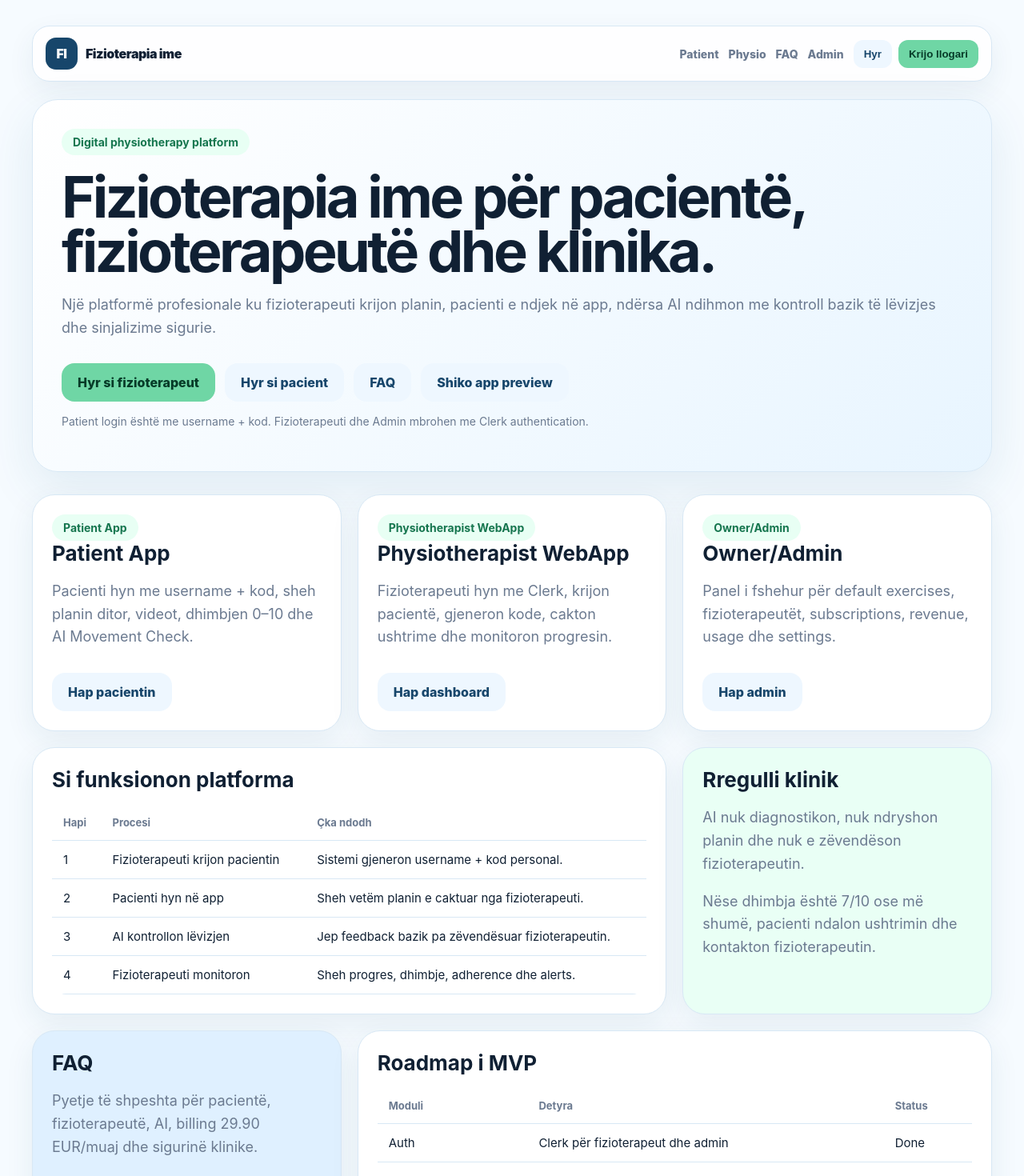
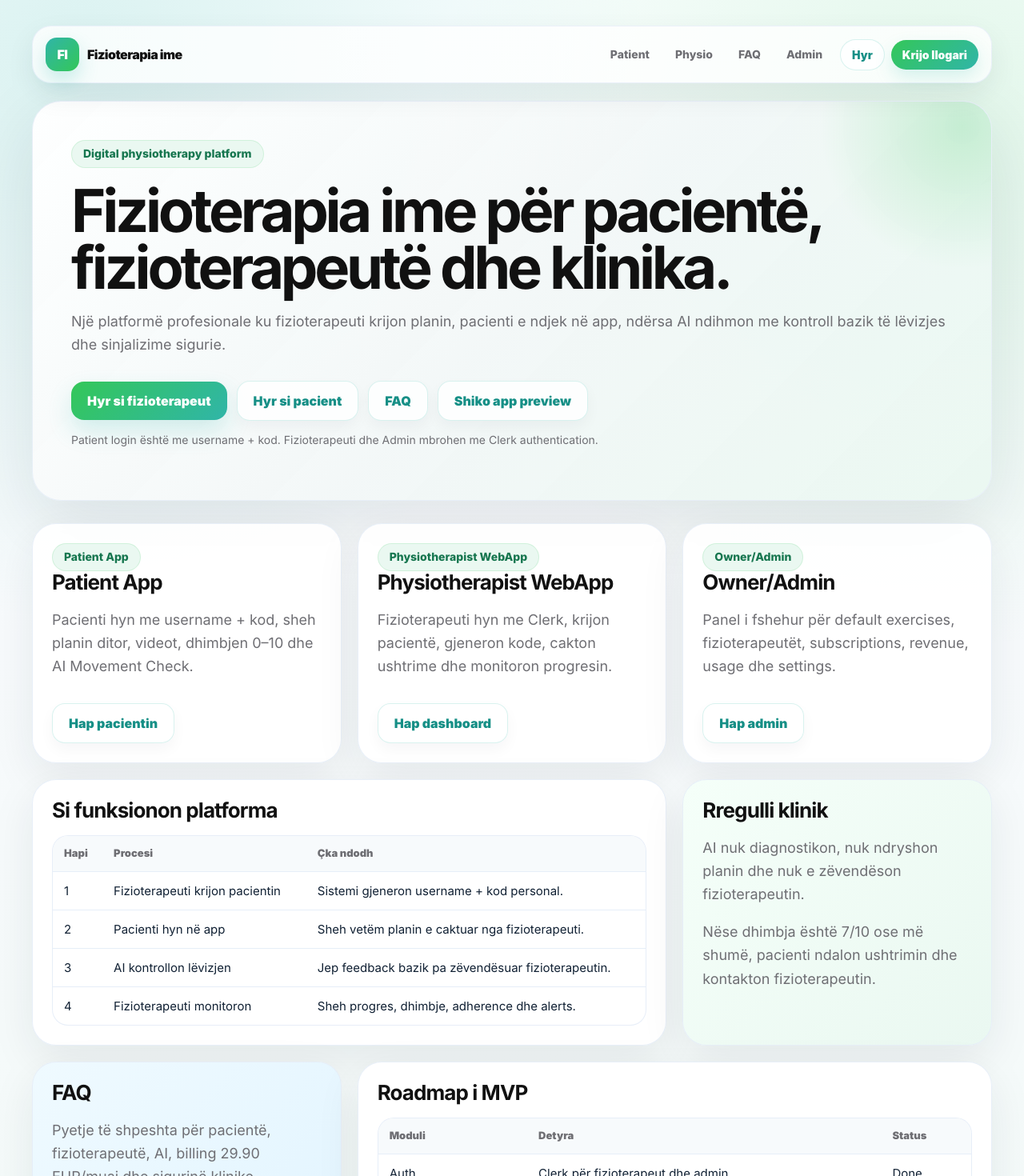
Before and after one commit to diellzarabushaj-source/FIZIOTERAPIA-IME, a Next.js app: page / in a window 1280 px wide. Shown: the top 1470 px of the page at 80% size. Built offline with nearby package versions, Linux system fonts and the light colour scheme; no server answers.

Commit message:
Sync Figma design system tokens to globals CSS with smooth UI polish

```diff
--- a/app/globals.css
+++ b/app/globals.css
@@ -1,29 +1,91 @@
 :root {
-  --bg: #f6fbff;
-  --card: #ffffff;
-  --blue: #dff0ff;
-  --blue-dark: #17466b;
-  --green: #6fd6a5;
-  --green-dark: #16764f;
-  --text: #102033;
-  --muted: #6b7a90;
-  --border: #d8e8f5;
+  --fi-green: #34C759;
+  --fi-green-dark: #16764F;
+  --fi-teal: #30B5A8;
+  --fi-teal-dark: #168F86;
+  --fi-bg: #F7FAFC;
+  --fi-bg-2: #EEF8F7;
+  --fi-soft: #F2F7F7;
+  --fi-white: #FFFFFF;
+  --fi-ink: #111111;
+  --fi-ink-2: #102033;
+  --fi-gray: #6E6E73;
+  --fi-gray-2: #8A9BA8;
+  --fi-line: #E6EEF8;
+  --fi-blue-soft: #DFF3FF;
+  --fi-mint: #EAF8F1;
+  --fi-warning: #FF9500;
+  --fi-danger: #FF3B30;
+  --fi-radius-card: 24px;
+  --fi-radius-xl: 32px;
+  --fi-radius-button: 16px;
+  --fi-shadow-soft: 0 12px 28px rgba(15, 32, 51, 0.10);
+  --fi-shadow-card: 0 18px 55px rgba(15, 32, 51, 0.08);
+  --fi-shadow-hero: 0 28px 90px rgba(15, 32, 51, 0.10);
+  --fi-blur: saturate(180%) blur(18px);
+
+  --bg: var(--fi-bg);
+  --card: var(--fi-white);
+  --blue: var(--fi-blue-soft);
+  --blue-dark: var(--fi-teal-dark);
+  --green: var(--fi-green);
+  --green-dark: var(--fi-green-dark);
+  --text: var(--fi-ink-2);
+  --muted: var(--fi-gray);
+  --border: var(--fi-line);
 }
 
-* { box-sizing: border-box; }
+* {
+  box-sizing: border-box;
+}
+
+html {
+  scroll-behavior: smooth;
+  background: var(--fi-bg);
+}
 
 body {
   margin: 0;
+  min-height: 100vh;
   font-family: Inter, ui-sans-serif, system-ui, -apple-system, BlinkMacSystemFont, "Segoe UI", sans-serif;
-  background: var(--bg);
+  background:
+    radial-gradient(circle at 8% 4%, rgba(48, 181, 168, 0.16), transparent 34%),
+    radial-gradient(circle at 92% 10%, rgba(52, 199, 89, 0.13), transparent 32%),
+    linear-gradient(180deg, #FBFEFF 0%, var(--fi-bg) 45%, #F3FAF8 100%);
   color: var(--text);
+  text-rendering: geometricPrecision;
+  -webkit-font-smoothing: antialiased;
+  -moz-osx-font-smoothing: grayscale;
 }
 
-a { color: inherit; text-decoration: none; }
+body::selection {
+  background: rgba(48, 181, 168, 0.22);
+}
+
+a {
+  color: inherit;
+  text-decoration: none;
+}
+
+button,
+input,
+textarea,
+select {
+  font: inherit;
+}
+
+button,
+a,
+input,
+select,
+textarea {
+  transition: border-color 220ms ease, background 220ms ease, color 220ms ease, box-shadow 220ms ease, transform 220ms ease, opacity 220ms ease;
+}
 
 .page {
   min-height: 100vh;
   padding: 32px;
+  animation: fiPageIn 520ms ease both;
 }
 
 .top-nav {
@@ -34,10 +96,15 @@ a { color: inherit; text-decoration: none; }
   justify-content: space-between;
   gap: 16px;
   padding: 14px 16px;
-  border: 1px solid var(--border);
-  border-radius: 22px;
-  background: rgba(255,255,255,0.86);
-  box-shadow: 0 12px 34px rgba(24, 71, 105, 0.07);
+  border: 1px solid rgba(230, 238, 248, 0.84);
+  border-radius: 24px;
+  background: rgba(255, 255, 255, 0.78);
+  box-shadow: 0 14px 36px rgba(16, 32, 51, 0.07);
+  backdrop-filter: var(--fi-blur);
+  -webkit-backdrop-filter: var(--fi-blur);
+  position: sticky;
+  top: 16px;
+  z-index: 20;
 }
 
 .brand-link {
@@ -45,18 +112,20 @@ a { color: inherit; text-decoration: none; }
   align-items: center;
   gap: 10px;
   font-weight: 900;
-  letter-spacing: -0.03em;
+  letter-spacing: -0.035em;
+  color: var(--fi-ink);
 }
 
 .brand-logo {
-  width: 40px;
-  height: 40px;
+  width: 42px;
+  height: 42px;
   display: grid;
   place-items: center;
-  border-radius: 13px;
-  background: var(--blue-dark);
+  border-radius: 14px;
+  background: linear-gradient(135deg, var(--fi-teal) 0%, var(--fi-green) 100%);
   color: #fff;
   font-weight: 900;
+  box-shadow: 0 12px 24px rgba(48, 181, 168, 0.24);
 }
 
 .nav-actions {
@@ -68,6 +137,16 @@ a { color: inherit; text-decoration: none; }
   font-weight: 800;
 }
 
+.nav-actions a {
+  padding: 8px 10px;
+  border-radius: 999px;
+}
+
+.nav-actions a:hover {
+  color: var(--fi-teal-dark);
+  background: rgba(48, 181, 168, 0.10);
+}
+
 .auth-controls {
   display: inline-flex;
   align-items: center;
@@ -76,17 +155,27 @@ a { color: inherit; text-decoration: none; }
 
 .auth-button {
   border: 0;
-  border-radius: 12px;
-  padding: 10px 13px;
-  background: var(--green);
-  color: #063b28;
+  border-radius: 999px;
+  padding: 10px 14px;
+  background: linear-gradient(135deg, var(--fi-green) 0%, var(--fi-teal) 100%);
+  color: #fff;
   font-weight: 900;
   cursor: pointer;
+  box-shadow: 0 10px 22px rgba(48, 181, 168, 0.18);
 }
 
-.auth-button-secondary {
-  background: #eef7ff;
-  color: var(--blue-dark);
+.auth-button:hover,
+.button:hover {
+  transform: translateY(-2px);
+  box-shadow: 0 18px 40px rgba(48, 181, 168, 0.22);
+}
+
+.auth-button-secondary,
+.secondary {
+  background: rgba(255, 255, 255, 0.82);
+  color: var(--fi-teal-dark);
+  border: 1px solid rgba(48, 181, 168, 0.18);
+  box-shadow: none;
 }
 
 .signed-in-pill {
@@ -95,69 +184,257 @@ a { color: inherit; text-decoration: none; }
   gap: 10px;
   padding: 8px 10px;
   border-radius: 999px;
-  background: #eef7ff;
-  color: var(--blue-dark);
+  background: rgba(234, 248, 241, 0.92);
+  color: var(--fi-teal-dark);
+  border: 1px solid rgba(48, 181, 168, 0.12);
 }
 
 .hero {
   max-width: 1200px;
   margin: 0 auto 28px;
-  padding: 36px;
-  background: linear-gradient(135deg, #ffffff 0%, #e8f5ff 100%);
-  border: 1px solid var(--border);
-  border-radius: 32px;
-  box-shadow: 0 20px 60px rgba(32, 96, 140, 0.10);
+  padding: clamp(28px, 4vw, 48px);
+  background:
+    linear-gradient(135deg, rgba(255, 255, 255, 0.96) 0%, rgba(242, 247, 247, 0.94) 52%, rgba(234, 248, 241, 0.96) 100%);
+  border: 1px solid rgba(230, 238, 248, 0.92);
+  border-radius: 36px;
+  box-shadow: var(--fi-shadow-hero);
+  position: relative;
+  overflow: hidden;
+}
+
+.hero::before {
+  content: "";
+  position: absolute;
+  inset: -30% -12% auto auto;
+  width: 360px;
+  height: 360px;
+  border-radius: 50%;
+  background: radial-gradient(circle, rgba(52, 199, 89, 0.22), transparent 70%);
+  pointer-events: none;
 }
 
 .badge {
   display: inline-flex;
+  align-items: center;
+  gap: 8px;
   padding: 8px 14px;
   border-radius: 999px;
-  background: #e8fff4;
+  background: rgba(234, 248, 241, 0.96);
   color: var(--green-dark);
-  font-weight: 700;
+  font-weight: 800;
   font-size: 14px;
+  border: 1px solid rgba(52, 199, 89, 0.14);
 }
 
-h1 { font-size: clamp(40px, 6vw, 72px); line-height: 0.95; margin: 18px 0; letter-spacing: -0.05em; }
-h2 { margin: 0 0 16px; font-size: 26px; }
-h3 { margin: 14px 0 8px; font-size: 20px; }
-p { color: var(--muted); font-size: 18px; line-height: 1.6; }
+h1 {
+  font-size: clamp(42px, 6vw, 74px);
+  line-height: 0.96;
+  margin: 18px 0;
+  letter-spacing: -0.058em;
+  color: var(--fi-ink);
+}
 
-.grid { max-width: 1200px; margin: 0 auto; display: grid; grid-template-columns: repeat(3, 1fr); gap: 20px; }
-.card { background: var(--card); border: 1px solid var(--border); border-radius: 28px; padding: 24px; box-shadow: 0 12px 36px rgba(24, 71, 105, 0.08); }
-.card.blue { background: var(--blue); }
-.card.green { background: #e9fff5; }
-.button { display: inline-flex; justify-content: center; align-items: center; padding: 14px 20px; border-radius: 16px; background: var(--green); color: #063b28; font-weight: 800; border: none; margin-top: 12px; cursor: pointer; }
-.secondary { background: #eef7ff; color: var(--blue-dark); }
+h2 {
+  margin: 0 0 16px;
+  font-size: 26px;
+  line-height: 1.12;
+  letter-spacing: -0.035em;
+  color: var(--fi-ink);
+}
 
-.kpis { display: grid; grid-template-columns: repeat(4, 1fr); gap: 14px; margin-top: 18px; }
-.kpi { background: #fff; border: 1px solid var(--border); border-radius: 20px; padding: 16px; }
-.kpi strong { display: block; font-size: 28px; margin-top: 8px; }
+h3 {
+  margin: 14px 0 8px;
+  font-size: 20px;
+  line-height: 1.2;
+  letter-spacing: -0.02em;
+  color: var(--fi-ink);
+}
 
-.table { width: 100%; border-collapse: collapse; margin-top: 14px; overflow: hidden; border-radius: 18px; }
-.table th, .table td { text-align: left; padding: 14px; border-bottom: 1px solid var(--border); font-size: 15px; }
-.table th { color: var(--muted); font-size: 13px; }
+p {
+  color: var(--muted);
+  font-size: 18px;
+  line-height: 1.62;
+}
 
-.phone { width: 310px; min-height: 620px; background: #fff; border: 10px solid #17212f; border-radius: 42px; padding: 24px; box-shadow: 0 30px 80px rgba(0,0,0,0.18); }
-.input { width: 100%; padding: 16px; border: 1px solid var(--border); border-radius: 16px; font-size: 18px; margin-bottom: 10px; }
-.exercise { padding: 16px; border: 1px solid var(--border); border-radius: 18px; margin: 10px 0; background: #fff; }
+.grid {
+  max-width: 1200px;
+  margin: 0 auto;
+  display: grid;
+  grid-template-columns: repeat(3, 1fr);
+  gap: 20px;
+}
+
+.card {
+  background: rgba(255, 255, 255, 0.92);
+  border: 1px solid rgba(230, 238, 248, 0.92);
+  border-radius: 30px;
+  padding: 24px;
+  box-shadow: var(--fi-shadow-card);
+  backdrop-filter: blur(12px);
+  -webkit-backdrop-filter: blur(12px);
+  position: relative;
+  overflow: hidden;
+}
+
+.card:hover {
+  transform: translateY(-3px);
+  box-shadow: 0 24px 70px rgba(15, 32, 51, 0.11);
+}
+
+.card.blue {
+  background: linear-gradient(135deg, #EFFAFF 0%, #DFF3FF 100%);
+}
+
+.card.green {
+  background: linear-gradient(135deg, #F5FFF9 0%, #EAF8F1 100%);
+}
+
+.button {
+  display: inline-flex;
+  justify-content: center;
+  align-items: center;
+  gap: 8px;
+  padding: 14px 20px;
+  min-height: 48px;
+  border-radius: var(--fi-radius-button);
+  background: linear-gradient(135deg, var(--fi-green) 0%, var(--fi-teal) 100%);
+  color: #fff;
+  font-weight: 900;
+  border: none;
+  margin-top: 12px;
+  cursor: pointer;
+  box-shadow: 0 14px 30px rgba(48, 181, 168, 0.20);
+}
+
+.button.secondary,
+.secondary.button,
+span.button.secondary {
+  background: rgba(255, 255, 255, 0.88);
+  color: var(--fi-teal-dark);
+  border: 1px solid rgba(48, 181, 168, 0.18);
+  box-shadow: 0 8px 18px rgba(16, 32, 51, 0.04);
+}
+
+.button:disabled,
+.auth-button:disabled {
+  cursor: not-allowed;
+  opacity: 0.55;
+  transform: none;
+  box-shadow: none;
+}
+
+.kpis {
+  display: grid;
+  grid-template-columns: repeat(4, 1fr);
+  gap: 14px;
+  margin-top: 18px;
+}
+
+.kpi {
+  background: rgba(255, 255, 255, 0.94);
+  border: 1px solid var(--border);
+  border-radius: 22px;
+  padding: 16px;
+  box-shadow: 0 10px 24px rgba(15, 32, 51, 0.05);
+}
+
+.kpi strong {
+  display: block;
+  font-size: 28px;
+  margin-top: 8px;
+  color: var(--fi-ink);
+}
+
+.table {
+  width: 100%;
+  border-collapse: separate;
+  border-spacing: 0;
+  margin-top: 14px;
+  overflow: hidden;
+  border-radius: 20px;
+  border: 1px solid rgba(230, 238, 248, 0.96);
+  background: #fff;
+}
+
+.table th,
+.table td {
+  text-align: left;
+  padding: 14px;
+  border-bottom: 1px solid var(--border);
+  font-size: 15px;
+  vertical-align: middle;
+}
+
+.table th {
+  color: var(--muted);
+  font-size: 13px;
+  font-weight: 900;
+  background: rgba(247, 250, 252, 0.9);
+}
+
+.table tr:last-child td {
+  border-bottom: 0;
+}
+
+.table tr:hover td {
+  background: rgba(234, 248, 241, 0.28);
+}
+
+.phone {
+  width: 310px;
+  min-height: 620px;
+  background: #fff;
+  border: 10px solid #17212f;
+  border-radius: 42px;
+  padding: 24px;
+  box-shadow: 0 30px 80px rgba(0, 0, 0, 0.18);
+}
+
+.input,
+select.input,
+textarea.input {
+  width: 100%;
+  padding: 16px;
+  border: 1px solid var(--border);
+  border-radius: 18px;
+  font-size: 16px;
+  margin-bottom: 10px;
+  color: var(--fi-ink-2);
+  background: rgba(255, 255, 255, 0.94);
+  outline: none;
+  box-shadow: inset 0 1px 0 rgba(255, 255, 255, 0.8);
+}
+
+.input:focus,
+select.input:focus,
+textarea.input:focus {
+  border-color: rgba(48, 181, 168, 0.70);
+  box-shadow: 0 0 0 5px rgba(48, 181, 168, 0.10);
+}
+
+.exercise {
+  padding: 16px;
+  border: 1px solid var(--border);
+  border-radius: 20px;
+  margin: 10px 0;
+  background: #fff;
+}
 
 .label {
   display: block;
   margin: 12px 0 6px;
-  color: var(--blue-dark);
+  color: var(--fi-teal-dark);
   font-size: 13px;
   font-weight: 900;
 }
 
 .portal-login-card {
   max-width: 460px;
-  padding: 20px;
-  border-radius: 24px;
-  background: #fff;
+  padding: 22px;
+  border-radius: 28px;
+  background: rgba(255, 255, 255, 0.94);
   border: 1px solid var(--border);
-  box-shadow: 0 14px 36px rgba(24, 71, 105, 0.08);
+  box-shadow: var(--fi-shadow-card);
 }
 
 .portal-actions {
@@ -170,11 +447,32 @@ p { color: var(--muted); font-size: 18px; line-height: 1.6; }
 .generated-box {
   margin: 14px 0;
   padding: 14px 16px;
-  border-radius: 16px;
-  background: #eef7ff;
-  color: var(--blue-dark);
-  border: 1px solid var(--border);
+  border-radius: 18px;
+  background: rgba(234, 248, 241, 0.74);
+  color: var(--fi-teal-dark);
+  border: 1px solid rgba(48, 181, 168, 0.15);
   line-height: 1.6;
+}
+
+.role-warning,
+.error {
+  margin: 14px 0;
+  padding: 14px 16px;
+  border-radius: 18px;
+  background: rgba(255, 149, 0, 0.10);
+  color: #8A4B00;
+  border: 1px solid rgba(255, 149, 0, 0.22);
+  line-height: 1.55;
+}
+
+.error {
+  background: rgba(255, 59, 48, 0.09);
+  color: #9F1D18;
+  border-color: rgba(255, 59, 48, 0.22);
+}
+
+.patient-dashboard-page {
+  background: transparent;
 }
 
 .patient-shell {
@@ -187,13 +485,15 @@ p { color: var(--muted); font-size: 18px; line-height: 1.6; }
 
 .patient-sidebar {
   position: sticky;
-  top: 24px;
+  top: 104px;
   align-self: start;
   padding: 24px;
-  border-radius: 30px;
-  background: #fff;
+  border-radius: 32px;
+  background: rgba(255, 255, 255, 0.88);
   border: 1px solid var(--border);
-  box-shadow: 0 12px 36px rgba(24, 71, 105, 0.08);
+  box-shadow: var(--fi-shadow-card);
+  backdrop-filter: var(--fi-blur);
+  -webkit-backdrop-filter: var(--fi-blur);
 }
 
 .patient-avatar {
@@ -202,11 +502,12 @@ p { color: var(--muted); font-size: 18px; line-height: 1.6; }
   border-radius: 24px;
   display: grid;
   place-items: center;
-  background: var(--blue-dark);
+  background: linear-gradient(135deg, var(--fi-teal) 0%, var(--fi-green) 100%);
   color: #fff;
   font-size: 24px;
   font-weight: 900;
   margin-bottom: 16px;
+  box-shadow: 0 14px 30px rgba(48, 181, 168, 0.20);
 }
 
 .side-menu {
@@ -217,15 +518,15 @@ p { color: var(--muted); font-size: 18px; line-height: 1.6; }
 
 .side-menu a {
   padding: 12px 14px;
-  border-radius: 14px;
+  border-radius: 16px;
   color: var(--muted);
   font-weight: 800;
 }
 
 .side-menu a.active,
 .side-menu a:hover {
-  background: #eef7ff;
-  color: var(--blue-dark);
+  background: rgba(234, 248, 241, 0.86);
+  color: var(--fi-teal-dark);
 }
 
 .patient-main {
@@ -238,11 +539,11 @@ p { color: var(--muted); font-size: 18px; line-height: 1.6; }
   align-items: center;
   justify-content: space-between;
   gap: 18px;
-  padding: 30px;
-  border-radius: 30px;
-  background: linear-gradient(135deg, #fff 0%, #e8f5ff 100%);
+  padding: 32px;
+  border-radius: 34px;
+  background: linear-gradient(135deg, rgba(255, 255, 255, 0.96) 0%, rgba(242, 247, 247, 0.94) 54%, rgba(234, 248, 241, 0.96) 100%);
   border: 1px solid var(--border);
-  box-shadow: 0 20px 60px rgba(32, 96, 140, 0.10);
+  box-shadow: var(--fi-shadow-hero);
 }
 
 .dashboard-hero h1 {
@@ -252,10 +553,11 @@ p { color: var(--muted); font-size: 18px; line-height: 1.6; }
 .today-card {
   min-width: 150px;
   padding: 20px;
-  border-radius: 24px;
+  border-radius: 26px;
   background: #fff;
   border: 1px solid var(--border);
   text-align: center;
+  box-shadow: 0 12px 28px rgba(15, 32, 51, 0.06);
 }
 
 .today-card span,
@@ -271,11 +573,13 @@ p { color: var(--muted); font-size: 18px; line-height: 1.6; }
 .today-card strong {
   display: block;
   font-size: 42px;
-  color: var(--blue-dark);
+  color: var(--fi-teal-dark);
   margin: 8px 0;
 }
 
 .dashboard-kpis {
+  max-width: 1200px;
+  margin: 0 auto;
   display: grid;
   grid-template-columns: repeat(4, 1fr);
   gap: 14px;
@@ -283,10 +587,14 @@ p { color: var(--muted); font-size: 18px; line-height: 1.6; }
 
 .kpi-card {
   padding: 18px;
-  border-radius: 22px;
-  background: #fff;
+  border-radius: 24px;
+  background: rgba(255, 255, 255, 0.92);
   border: 1px solid var(--border);
-  box-shadow: 0 8px 28px rgba(24, 71, 105, 0.07);
+  box-shadow: 0 14px 34px rgba(15, 32, 51, 0.07);
+}
+
+.kpi-card:hover {
+  transform: translateY(-2px);
 }
 
 .kpi-card strong {
@@ -304,14 +612,17 @@ p { color: var(--muted); font-size: 18px; line-height: 1.6; }
 
 .dashboard-card {
   padding: 24px;
-  border-radius: 28px;
-  background: #fff;
+  border-radius: 30px;
+  background: rgba(255, 255, 255, 0.92);
   border: 1px solid var(--border);
-  box-shadow: 0 12px 36px rgba(24, 71, 105, 0.08);
+  box-shadow: var(--fi-shadow-card);
 }
 
 .dashboard-card.wide {
   grid-column: span 2;
+  max-width: 1200px;
+  margin-left: auto;
+  margin-right: auto;
 }
 
 .section-header-row {
@@ -323,11 +634,11 @@ p { color: var(--muted); font-size: 18px; line-height: 1.6; }
 
 .video-placeholder {
   height: 190px;
-  border-radius: 24px;
+  border-radius: 26px;
   display: grid;
   place-items: center;
-  background: #eef7ff;
-  color: var(--blue-dark);
+  background: linear-gradient(135deg, #F2FBFF 0%, var(--fi-mint) 100%);
+  color: var(--fi-teal-dark);
   font-size: 46px;
   font-weight: 900;
   border: 1px solid var(--border);
@@ -348,56 +659,111 @@ p { color: var(--muted); font-size: 18px; line-height: 1.6; }
 
 .pain-scale span {
   height: 38px;
-  border-radius: 12px;
-  background: #eef7ff;
-  color: var(--blue-dark);
+  border-radius: 14px;
+  background: rgba(234, 248, 241, 0.72);
+  color: var(--fi-teal-dark);
   display: grid;
   place-items: center;
   font-weight: 900;
 }
 
-.green-soft-card { background: #e9fff5; }
-.blue-soft-card { background: #dff0ff; }
+.green-soft-card {
+  background: var(--fi-mint);
+}
+
+.blue-soft-card {
+  background: var(--fi-blue-soft);
+}
 
 .auth-page {
   min-height: 100vh;
   display: grid;
   place-items: center;
   padding: 28px;
-  background: linear-gradient(135deg, #f6fbff 0%, #e8f5ff 100%);
+  background:
+    radial-gradient(circle at top left, rgba(48, 181, 168, 0.16), transparent 38%),
+    linear-gradient(135deg, #F7FAFC 0%, #EAF8F1 100%);
 }
 
 .auth-card-large {
   width: min(520px, 100%);
-  padding: 28px;
-  border-radius: 30px;
-  background: #fff;
+  padding: 30px;
+  border-radius: 34px;
+  background: rgba(255, 255, 255, 0.94);
   border: 1px solid var(--border);
-  box-shadow: 0 24px 70px rgba(32, 96, 140, 0.14);
+  box-shadow: var(--fi-shadow-hero);
 }
 
-.role-warning {
-  margin-top: 16px;
-  padding: 14px 16px;
-  border-radius: 16px;
-  border: 1px solid #f5d08a;
-  background: #fff8e6;
-  color: #805a0c;
-  line-height: 1.5;
+@keyframes fiPageIn {
+  from {
+    opacity: 0;
+    transform: translateY(10px);
+  }
+  to {
+    opacity: 1;
+    transform: translateY(0);
+  }
 }
 
-@media (max-width: 900px) {
-  .grid, .patient-shell, .dashboard-grid { grid-template-columns: 1fr; }
-  .kpis, .dashboard-kpis { grid-template-columns: 1fr 1fr; }
-  .page { padding: 18px; }
-  .top-nav { align-items: flex-start; flex-direction: column; }
-  .nav-actions { width: 100%; flex-wrap: wrap; }
-  .patient-sidebar { position: static; }
-  .dashboard-card.wide { grid-column: auto; }
-  .dashboard-hero, .section-header-row { flex-direction: column; }
+@media (max-width: 980px) {
+  .page {
+    padding: 18px;
+  }
+
+  .top-nav {
+    position: static;
+    align-items: flex-start;
+    flex-direction: column;
+    border-radius: 22px;
+  }
+
+  .nav-actions {
+    flex-wrap: wrap;
+  }
+
+  .grid,
+  .dashboard-kpis,
+  .dashboard-grid,
+  .kpis {
+    grid-template-columns: 1fr;
+  }
+
+  .card,
+  .dashboard-card.wide,
+  .dashboard-card {
+    grid-column: span 1 !important;
+  }
+
+  .patient-shell {
+    grid-template-columns: 1fr;
+  }
+
+  .patient-sidebar {
+    position: static;
+  }
+
+  .dashboard-hero {
+    flex-direction: column;
+    align-items: flex-start;
+  }
+
+  h1 {
+    font-size: clamp(38px, 12vw, 56px);
+  }
+
+  .table {
+    display: block;
+    overflow-x: auto;
+  }
 }
 
-@media (max-width: 560px) {
-  .kpis, .dashboard-kpis { grid-template-columns: 1fr; }
-  .pain-scale { grid-template-columns: repeat(4, 1fr); }
+@media (prefers-reduced-motion: reduce) {
+  *,
+  *::before,
+  *::after {
+    animation-duration: 0.001ms !important;
+    animation-iteration-count: 1 !important;
+    scroll-behavior: auto !important;
+    transition-duration: 0.001ms !important;
+  }
 }
```
